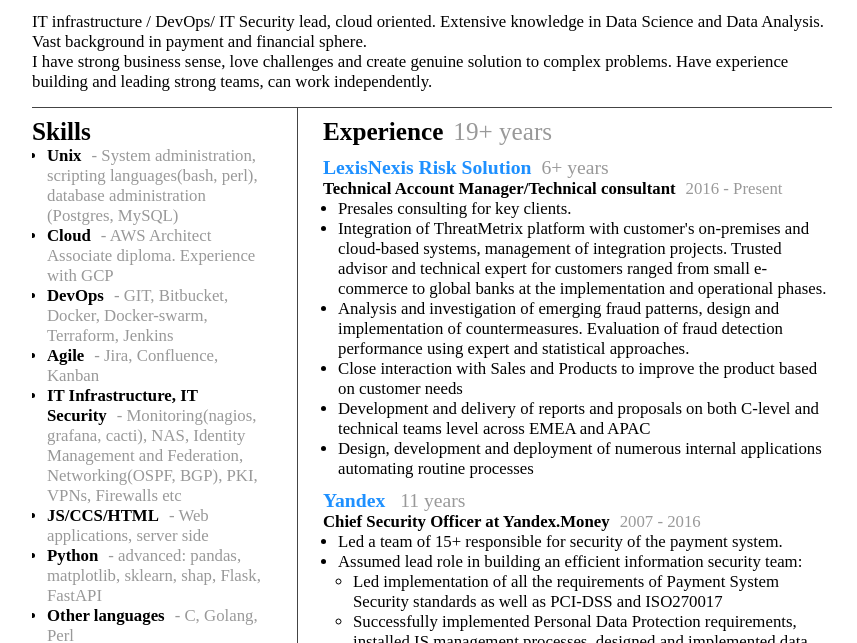
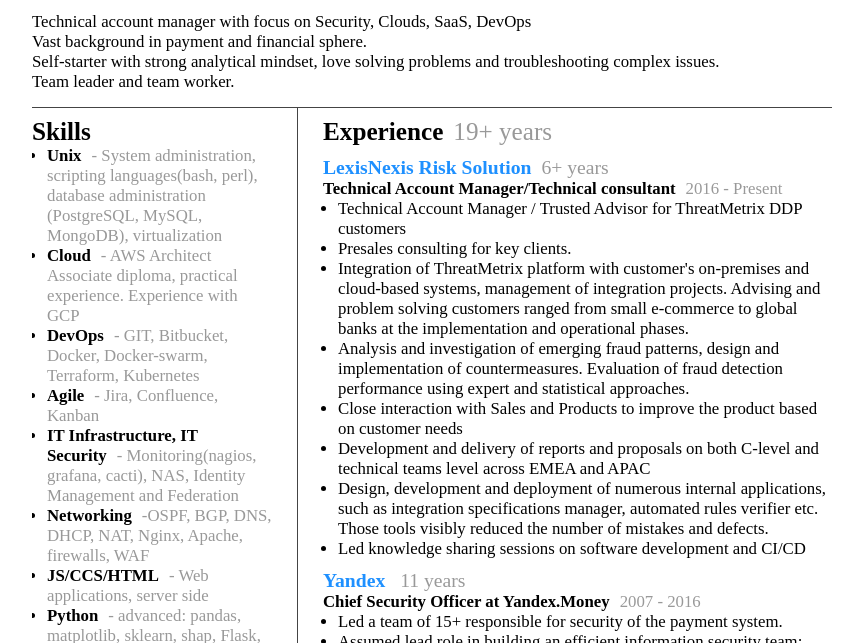
Before and after one commit to avk999/cv, a plain HTML site: page v2.html in a window 1280 px wide. Shown: the part 137-780 px from the top of the page, without its empty margins (208-1065 px from the left). Drawn offline with Linux system fonts and the light colour scheme.

Commit message:
more cloud focus

```diff
--- a/v2.html
+++ b/v2.html
@@ -89,9 +89,11 @@
       <h5>+31 6 143 88307</h5>
     </div>
     <div id="section">
-      <p>IT infrastructure / DevOps/ IT Security lead, cloud oriented.  Extensive knowledge in Data Science and Data Analysis.
+      <P>Technical account manager with focus on Security, Clouds, SaaS, DevOps</P>
+      <p>
          Vast background in payment and financial sphere.
-      <p>I have strong business sense, love challenges and create genuine solution to complex problems. Have experience building and leading strong teams, can work independently.</p>
+      <p>Self-starter with strong analytical mindset, love solving problems and troubleshooting complex issues.</p>
+      <p>Team leader and team worker.</p>
       </p>
     </div>
     <div id="section" , class="row">
@@ -99,11 +101,12 @@
         <!-- SKILLS -->
         <h2>Skills</h2>
         <ul>
-          <li><b>Unix</b><span>- System administration, scripting languages(bash, perl), database administration (Postgres, MySQL)</span></li>
-          <li><b>Cloud</b><span>- AWS Architect Associate diploma. Experience with GCP</span></li>
-          <li><b>DevOps</b><span>- GIT, Bitbucket, Docker, Docker-swarm, Terraform, Jenkins</span></li>
+          <li><b>Unix</b><span>- System administration, scripting languages(bash, perl), database administration (PostgreSQL, MySQL, MongoDB), virtualization</span></li>
+          <li><b>Cloud</b><span>- AWS Architect Associate diploma, practical experience. Experience with GCP</span></li>
+          <li><b>DevOps</b><span>- GIT, Bitbucket, Docker, Docker-swarm, Terraform, Kubernetes</span></li>
           <li><b>Agile</b><span>- Jira, Confluence, Kanban</span></li>
-          <li><b>IT Infrastructure, IT Security</b><span>- Monitoring(nagios, grafana, cacti), NAS, Identity Management and Federation, Networking(OSPF, BGP), PKI, VPNs, Firewalls etc</span></li>
+          <li><b>IT Infrastructure, IT Security</b><span>- Monitoring(nagios, grafana, cacti), NAS, Identity Management and Federation</span></li>
+          <li><b>Networking</b><span>-OSPF, BGP, DNS, DHCP, NAT, Nginx, Apache, firewalls, WAF</span></li>
           <li><b>JS/CCS/HTML</b><span>- Web applications, server side</span></li>
           <li><b>Python</b><span>- advanced: pandas, matplotlib, sklearn, shap, Flask, FastAPI</span></li>
           <li><b>Other languages</b><span>- C, Golang, Perl</span></li>
@@ -143,12 +146,14 @@
         <h4>Technical Account Manager/Technical consultant<span>2016 - Present</span></h4>
 
         <ul>
+          <li>Technical Account Manager  / Trusted Advisor for ThreatMetrix DDP customers</li>
           <li>Presales consulting for key clients.</li>
-          <li>Integration of ThreatMetrix platform with customer's on-premises and cloud-based systems, management of integration projects. Trusted advisor and technical expert for customers ranged from small e-commerce to global banks at the implementation and operational phases.</li>
+          <li>Integration of ThreatMetrix platform with customer's on-premises and cloud-based systems, management of integration projects. Advising and problem solving customers ranged from small e-commerce to global banks at the implementation and operational phases.</li>
           <li>Analysis and investigation of emerging fraud patterns, design and implementation of countermeasures. Evaluation of fraud detection performance using expert and statistical approaches.</li>
           <li>Close interaction with Sales and Products to improve the product based on customer needs</li>
           <li>Development and delivery of reports and proposals on both C-level and technical teams level across EMEA and APAC</li>
-          <li>Design, development and deployment of numerous internal applications automating routine processes</li>
+          <li>Design, development and deployment of numerous internal applications, such as integration specifications manager, automated rules verifier etc. Those tools visibly reduced the number of mistakes and defects.</li>
+          <li>Led knowledge sharing sessions on software development and CI/CD</li>
         </ul>
 
         <h3><a href="https://en.wikipedia.org/wiki/Yandex">Yandex</a><span> 11 years</span></h3>
```
Also changed, not shown: 1 other file.
